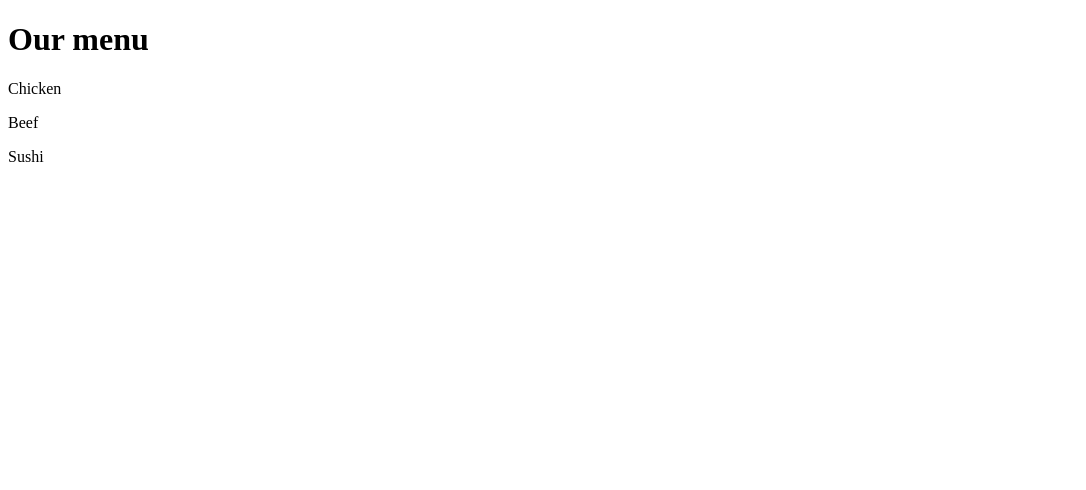
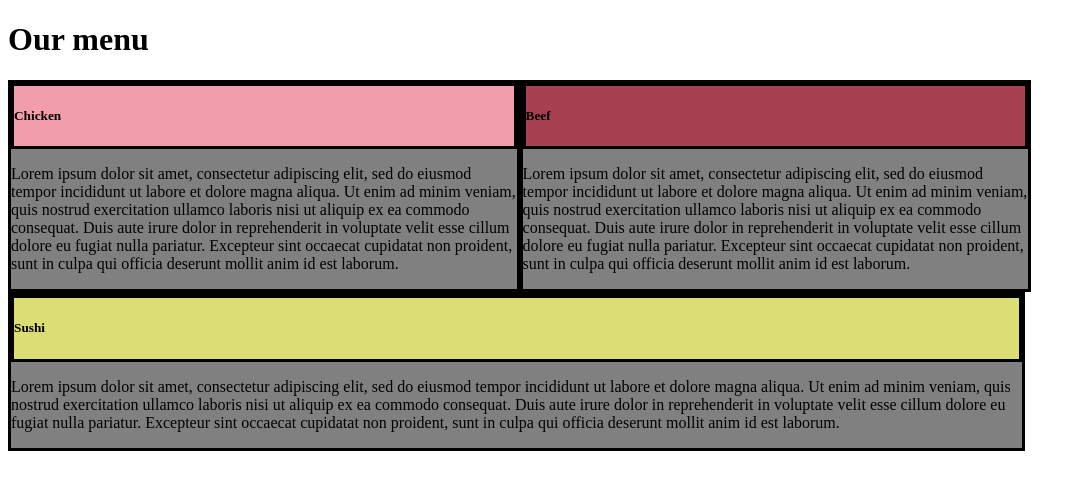
Before and after one commit to mariajromero/coursera, a plain HTML site: page module2-sol/index.html in a window 1280 px wide. Shown: the whole page, without its empty margins (0-1086 px from the left). Drawn offline with Linux system fonts and the light colour scheme.

Commit message:
ya sirve

```diff
--- a/module2-sol/index.html
+++ b/module2-sol/index.html
@@ -4,13 +4,33 @@
     <meta charset="UTF-8">
     <meta name="viewport" content="width=device-width, initial-scale=1.0">
     <title>Assigment Solution for Module 2</title>
+    <link rel="stylesheet" href="stylesheet.css">
 </head>
 <h1>Our menu</h1>
 
 
 <body>
-    <p>Chicken</p>
-    <p>Beef</p>
-    <p>Sushi</p>
+    <div class="col-lg-4 col-md-6  col-sm-12">
+
+        <div class="subtitle1">
+            <h5>Chicken</h5>
+        </div>
+        <p>Lorem ipsum dolor sit amet, consectetur adipiscing elit, sed do eiusmod tempor incididunt ut labore et dolore magna aliqua. Ut enim ad minim veniam, quis nostrud exercitation ullamco laboris nisi ut aliquip ex ea commodo consequat. Duis aute irure dolor in reprehenderit in voluptate velit esse cillum dolore eu fugiat nulla pariatur. Excepteur sint occaecat cupidatat non proident, sunt in culpa qui officia deserunt mollit anim id est laborum.</p>
+    </div>
+
+    <div class="col-lg-4 col-md-6  col-sm-12">
+        <div class="subtitle2">
+            <h5>Beef</h5>
+        </div>
+
+        <p>Lorem ipsum dolor sit amet, consectetur adipiscing elit, sed do eiusmod tempor incididunt ut labore et dolore magna aliqua. Ut enim ad minim veniam, quis nostrud exercitation ullamco laboris nisi ut aliquip ex ea commodo consequat. Duis aute irure dolor in reprehenderit in voluptate velit esse cillum dolore eu fugiat nulla pariatur. Excepteur sint occaecat cupidatat non proident, sunt in culpa qui officia deserunt mollit anim id est laborum.</p>
+    </div>
+
+    <div class="col-lg-4 col-md-12  col-sm-12">
+        <div class="subtitle3">
+            <h5>Sushi</h5>
+        </div>
+        <p>Lorem ipsum dolor sit amet, consectetur adipiscing elit, sed do eiusmod tempor incididunt ut labore et dolore magna aliqua. Ut enim ad minim veniam, quis nostrud exercitation ullamco laboris nisi ut aliquip ex ea commodo consequat. Duis aute irure dolor in reprehenderit in voluptate velit esse cillum dolore eu fugiat nulla pariatur. Excepteur sint occaecat cupidatat non proident, sunt in culpa qui officia deserunt mollit anim id est laborum.</p>
+    </div>
 </body>
 </html>
--- a/module2-sol/stylesheet.css
+++ b/module2-sol/stylesheet.css
@@ -0,0 +1,49 @@
+div{
+    background-color:grey;
+    border:3px solid black;
+
+}
+.subtitle1{
+    background-color:rgb(241, 157, 171);
+    border:3px solid black;
+
+}
+.subtitle2{
+    background-color:rgb(167, 65, 82);
+    border:3px solid black;
+
+}
+.subtitle3{
+    background-color:rgb(219, 221, 117);
+    border:3px solid black;
+}
+@media (min-width: 992px){
+
+    .col-lg-4{
+        width:33%;
+        float:left;
+
+    }
+
+}
+
+@media (min-width: 768px), (max-width:991px){
+
+    .col-md-6{
+        width:40%;
+        float:left;
+    }
+    .col-md-12{
+        width:80%;
+        float:left;
+    }
+
+}
+@media (max-width:767px){
+
+    .col-sm-12{
+        width:80%;
+        float:left;
+    }
+
+}
```
